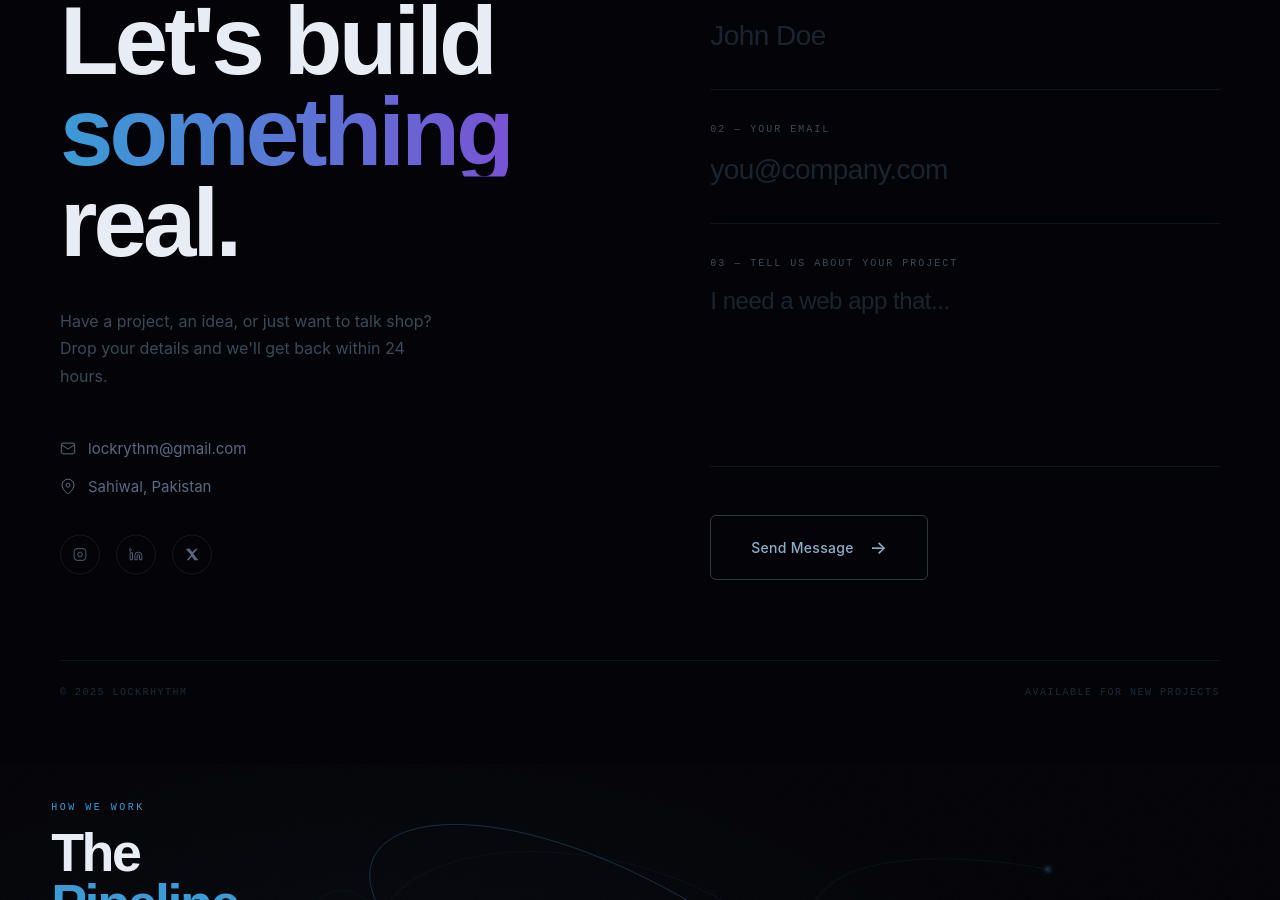
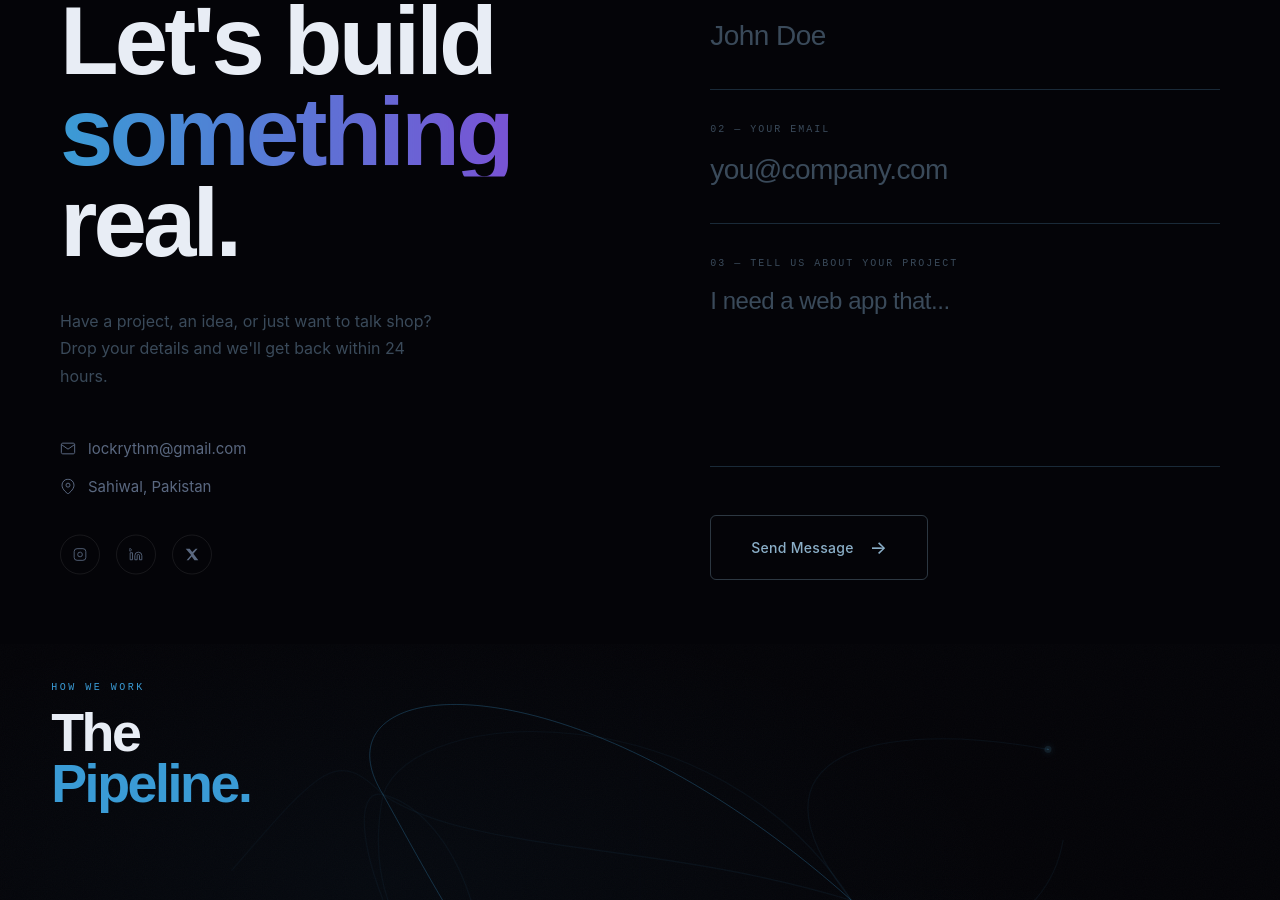
Before and after one commit to Ayeshaxdev/lockrhythm-portfolio, a Next.js app: page / in a window 1280 px wide. Shown: the part 5781-6681 px from the top of the page. Built offline with nearby package versions, Linux system fonts and the light colour scheme.

Commit message:
Remove bottom copyright strip, brighten form field dividers and placeholders

```diff
--- a/components/ContactSection.tsx
+++ b/components/ContactSection.tsx
@@ -302,7 +302,7 @@ export default function ContactSection() {
             {!sent ? (
               <form onSubmit={handleSubmit} style={{ display: "flex", flexDirection: "column", gap: "0" }}>
                 {/* Name */}
-                <div className="ct-right-item" style={{ borderBottom: "1px solid #0D1520", paddingBottom: "32px", marginBottom: "32px" }}>
+                <div className="ct-right-item" style={{ borderBottom: "1px solid #1A2A38", paddingBottom: "32px", marginBottom: "32px" }}>
                   <label
                     style={{
                       fontFamily: "monospace",
@@ -338,7 +338,7 @@ export default function ContactSection() {
                 </div>
 
                 {/* Email */}
-                <div className="ct-right-item" style={{ borderBottom: "1px solid #0D1520", paddingBottom: "32px", marginBottom: "32px" }}>
+                <div className="ct-right-item" style={{ borderBottom: "1px solid #1A2A38", paddingBottom: "32px", marginBottom: "32px" }}>
                   <label
                     style={{
                       fontFamily: "monospace",
@@ -374,7 +374,7 @@ export default function ContactSection() {
                 </div>
 
                 {/* Message */}
-                <div className="ct-right-item" style={{ borderBottom: "1px solid #0D1520", paddingBottom: "32px", marginBottom: "48px" }}>
+                <div className="ct-right-item" style={{ borderBottom: "1px solid #1A2A38", paddingBottom: "32px", marginBottom: "48px" }}>
                   <label
                     style={{
                       fontFamily: "monospace",
@@ -531,54 +531,21 @@ export default function ContactSection() {
           </div>
         </div>
 
-        {/* ── Bottom row ── */}
-        <div
-          style={{
-            display: "flex",
-            justifyContent: "space-between",
-            alignItems: "center",
-            marginTop: "clamp(80px, 10vh, 140px)",
-            paddingTop: "24px",
-            borderTop: "1px solid rgba(58,155,213,0.1)",
-          }}
-        >
-          <span
-            className="ct-bottom-item"
-            style={{
-              fontFamily: "monospace",
-              fontSize: "10px",
-              color: "#1B2A3A",
-              letterSpacing: "0.15em",
-            }}
-          >
-            © 2025 LOCKRHYTHM
-          </span>
-          <span
-            className="ct-bottom-item"
-            style={{
-              fontFamily: "monospace",
-              fontSize: "10px",
-              color: "#1B2A3A",
-              letterSpacing: "0.15em",
-            }}
-          >
-            AVAILABLE FOR NEW PROJECTS
-          </span>
-        </div>
+
       </div>
 
       {/* ── Placeholder styles ── */}
       <style>{`
         #contact input::placeholder,
         #contact textarea::placeholder {
-          color: #1A2430;
+          color: #3A4A5A;
           font-family: 'Space Grotesk', sans-serif;
           font-weight: 400;
           letter-spacing: -0.02em;
         }
         #contact input:focus::placeholder,
         #contact textarea:focus::placeholder {
-          color: #2A3A4A;
+          color: #4A5A6A;
         }
         @media (max-width: 768px) {
           #contact > div > div[style*="grid-template-columns"] {
```
